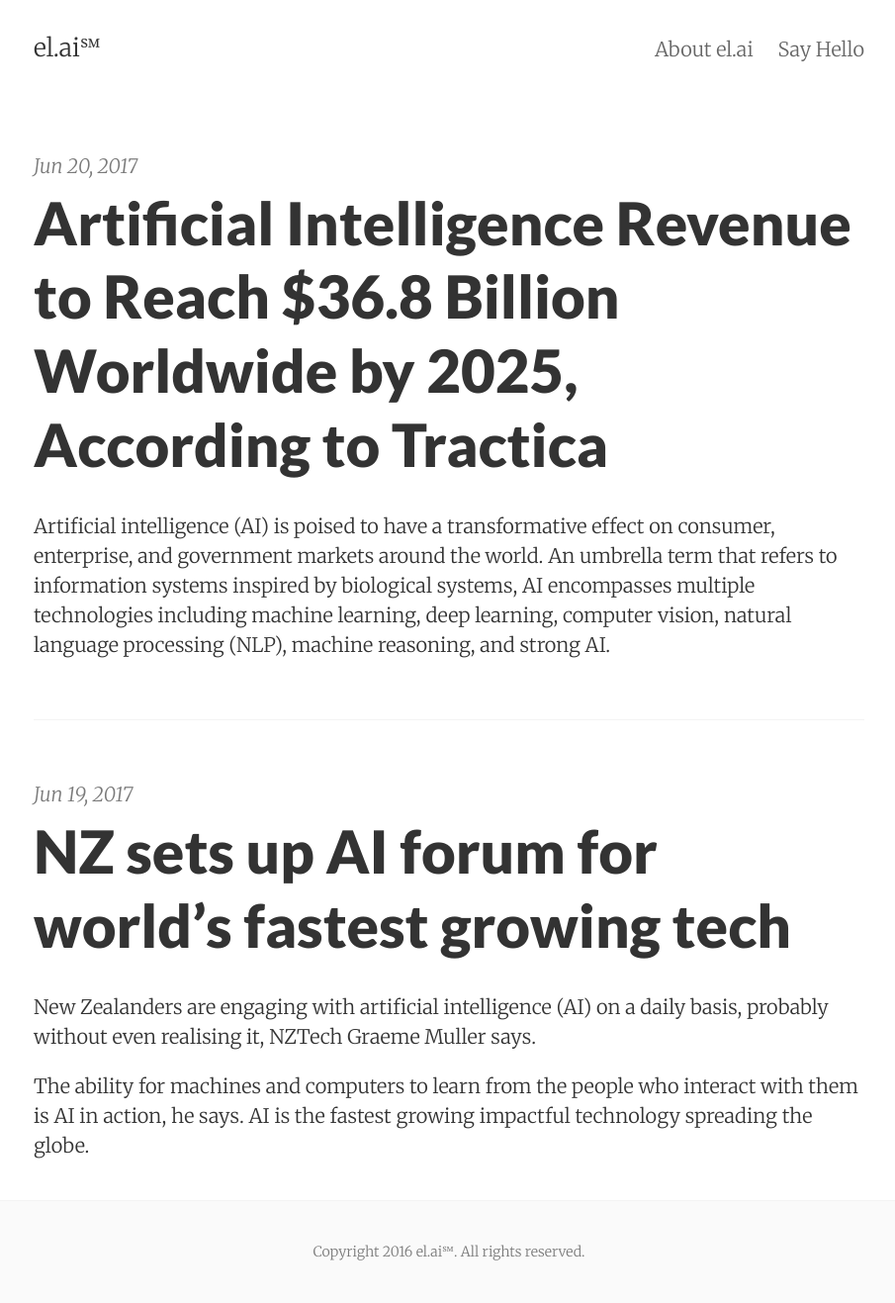
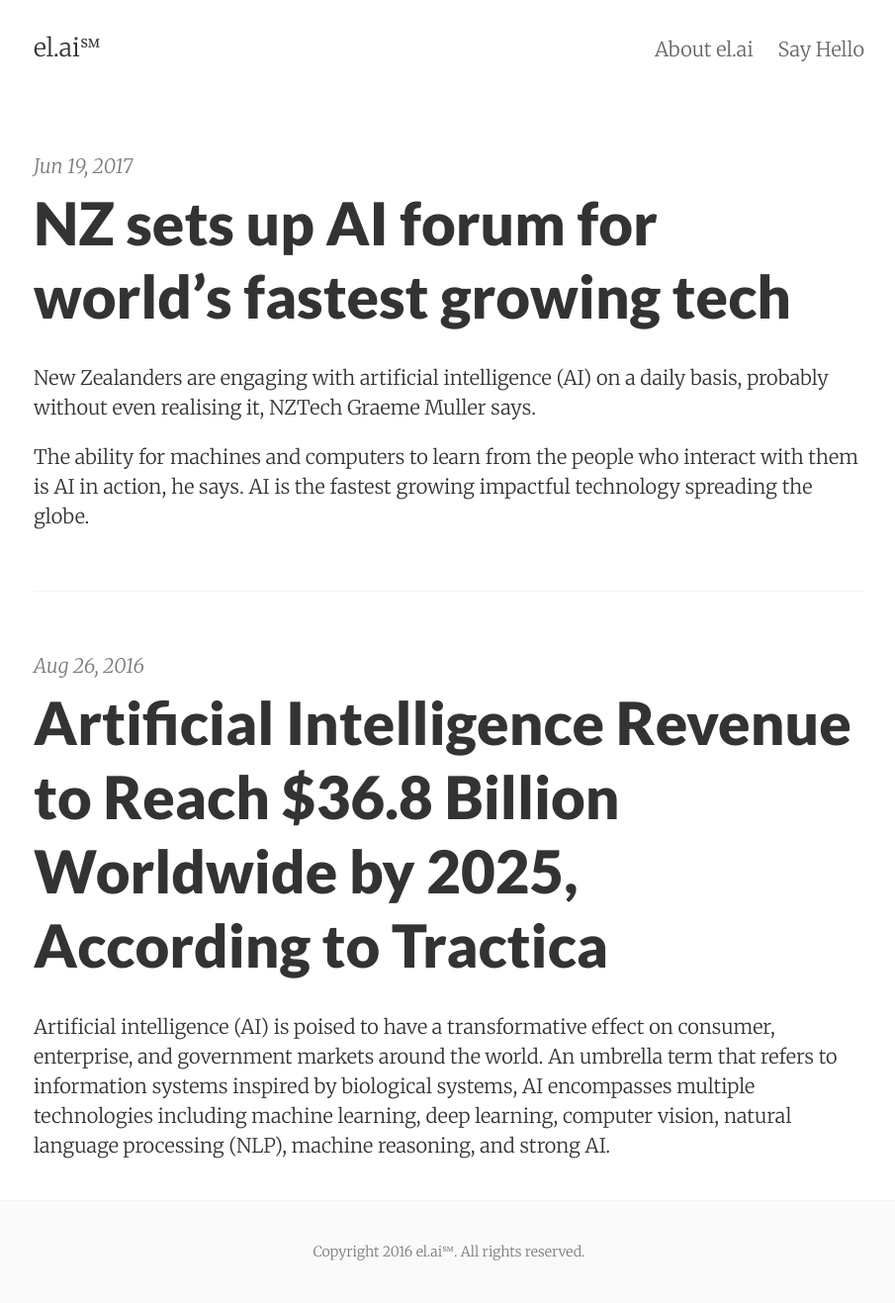
Before and after one commit to wilson0205/el.ai, a Jekyll site: the page built from index.html, in a window 1280 px wide. Shown: the whole page at 99% size, without its empty margins (186-1091 px from the left). Built offline with Jekyll 4.4.1, drawn with Linux system fonts in a browser that asks for light colours; the list of posts is cut into pages by our own code.

Commit message:
Updated Artificial Intelligence Revenue To Reach 36 Dollars 8 Cents Billion Worldwide By 2025 According To Tractica and 1 other file

```diff
--- a/_posts/2017-06-20-artificial-intelligence-revenue-to-reach-36-dollars-8-cents-billion-worldwide-by-2025-according-to-tractica.markdown
+++ b/_posts/2016-08-26-artificial-intelligence-revenue-to-reach-36-dollars-8-cents-billion-worldwide-by-2025-according-to-tractica.markdown
@@ -1,7 +1,7 @@
 ---
 title: Artificial Intelligence Revenue to Reach $36.8 Billion Worldwide by 2025, According
   to Tractica
-date: 2017-06-20 11:46:00 Z
+date: 2016-08-26 11:46:00 Z
 ---
 
 Artificial intelligence (AI) is poised to have a transformative effect on consumer, enterprise, and government markets around the world. An umbrella term that refers to information systems inspired by biological systems, AI encompasses multiple technologies including machine learning, deep learning, computer vision, natural language processing (NLP), machine reasoning, and strong AI.
```
